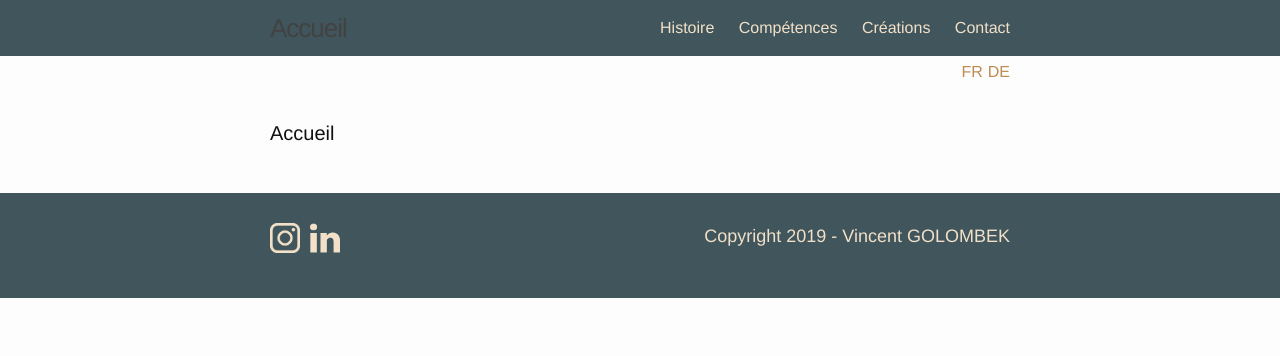
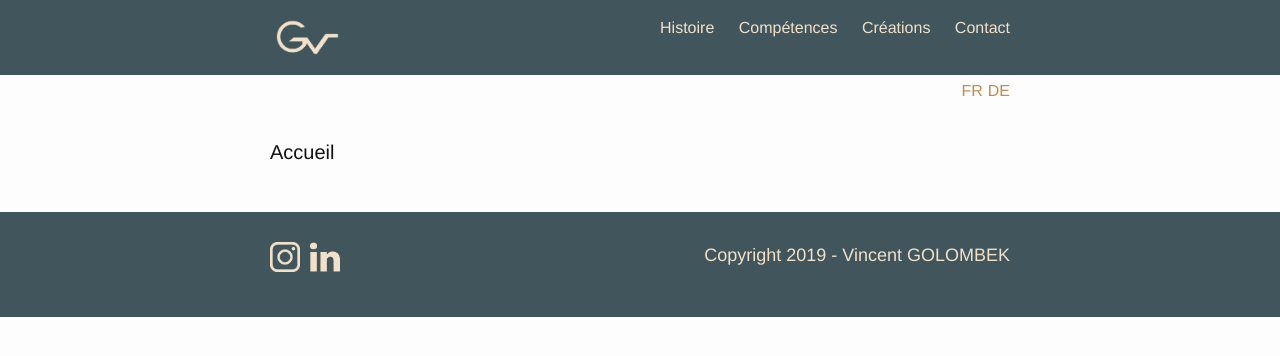
Before and after one commit to golombekvincent/golombekvincent, a Jekyll site: the page built from index.html, in a window 1280 px wide. Shown: the top 356 px of the page. Built offline with Jekyll 4.4.1, drawn with Linux system fonts in a browser that asks for light colours.

Commit message:
add logo

```diff
--- a/_config.yml
+++ b/_config.yml
@@ -9,9 +9,9 @@
 title:
   fr: Accueil
   de: Home
-email: your-email@domain.com
+email:
 description:
-  fr: Écrivez une super description de votre nouveau site ici. Vous pouvez modifier cette ligne dans _config.yml. Elle apparaîtra dans la balise meta description (pour les résultats sur Google) et dans le fil RSS feed.xml.
+  fr: Étudiant en master CAWEB basé à Strasbourg.
   de: Write an awesome description for your new site here. You can edit this line in _config.yml. It will appear in your document head meta (for Google search results) and in your feed.xml site description.
 index:
   fr: index.html
@@ -21,8 +21,6 @@
   de: /feed.xml
 baseurl: "/golombekvincent.github.io" # the subpath of your site, e.g. /blog
 url: "" # the base hostname & protocol for your site
-twitter_username: jekyllrb
-github_username:  jekyll
 
 
 # Build settings
--- a/_includes/header.html
+++ b/_includes/header.html
@@ -2,7 +2,9 @@
 
   <div class="wrapper">
 
-    <a class="site-title" href="{{ site.baseurl }}/{{ site.index[page.lang] }}">{{ site.title[page.lang] }}</a>
+    <a href="{{ site.baseurl }}/{{ site.index[page.lang] }}">
+        <img class="site-logo" src="/golombekvincent.github.io/img/logo-vg.png"/>
+    </a>
 
     <nav class="site-nav">
       <a href="#" class="menu-icon">
--- a/_sass/_base.scss
+++ b/_sass/_base.scss
@@ -35,29 +35,6 @@
 ul, ol, dl, figure,
 %vertical-rhythm {
     margin-bottom: $spacing-unit / 2;
-}
-
-
-
-/**
- * Images
- */
-img {
-    max-width: 100%;
-    vertical-align: middle;
-}
-
-
-
-/**
- * Figures
- */
-figure > img {
-    display: block;
-}
-
-figcaption {
-    font-size: $small-font-size;
 }
 
 
--- a/_sass/_layout.scss
+++ b/_sass/_layout.scss
@@ -7,20 +7,6 @@
 
     // Positioning context for the mobile navigation icon
     position: relative;
-}
-
-.site-title {
-    font-size: 26px;
-    font-weight: 300;
-    line-height: 56px;
-    letter-spacing: -1px;
-    margin-bottom: 0;
-    float: left;
-
-    &,
-    &:visited {
-        color: $grey-color-dark;
-    }
 }
 
 .site-nav {
--- a/css/main.scss
+++ b/css/main.scss
@@ -45,6 +45,17 @@
 
 //MON CSS//
 
+//Menu//
+
+.site-logo{
+    height:75px;
+    width:75px;
+    line-height: 56px;
+    margin-bottom: 0;
+    float: left;
+}
+
+
 #choix_lang{
     display: flex;
     flex-direction: row-reverse;
@@ -58,7 +69,7 @@
     text-transform: uppercase;
 
 }
-//MON FOOTER//
+//Footer//
 
 .linkedin{
 position: absolute;
```
Also changed, not shown: img/logo-vg.png (added).
